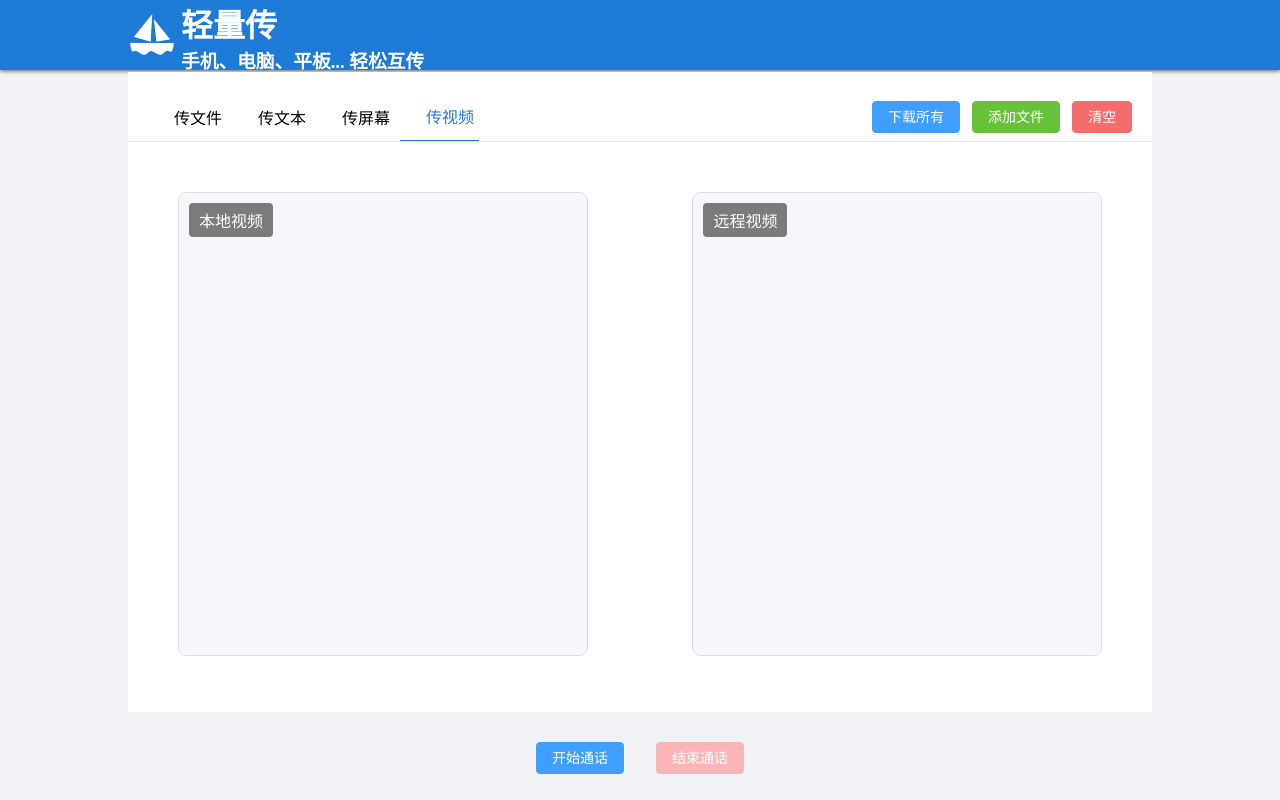
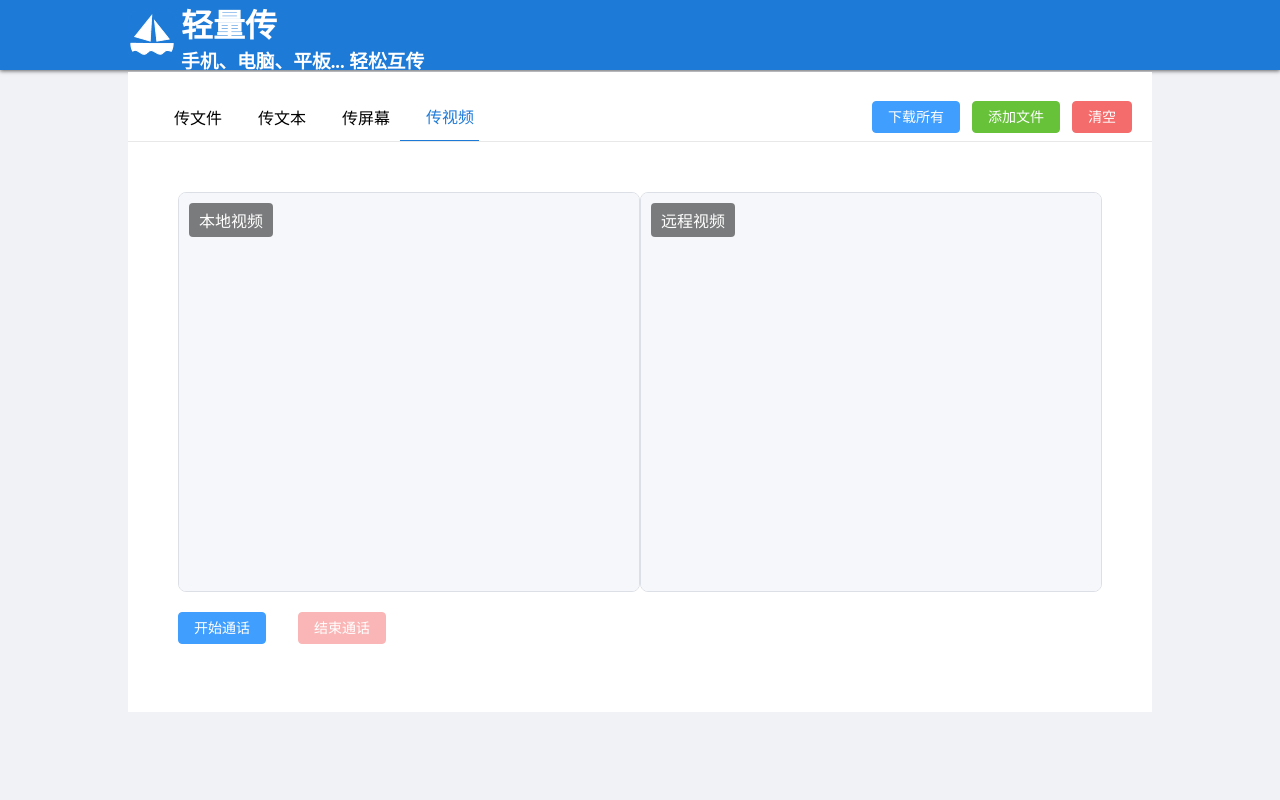
Before and after one commit to jeff-jayden/2025_bishe_webrtc_p2p, a Vue app: page / in a window 1280 px wide. Both pictures are taken after a click on the element "传视频". Built offline with nearby package versions, Linux system fonts and the light colour scheme; some icons are missing.

Commit message:
feat(main): 样式调整

```diff
--- a/src/components/transfile.vue
+++ b/src/components/transfile.vue
@@ -647,7 +647,7 @@ onMounted(() => {
             display: flex;
             justify-content: center;
             align-items: center;
-            padding: 5px 8px;
+            padding-left: 8px;
             .close {
               display: flex;
               justify-content: center;
--- a/src/components/transscreen.vue
+++ b/src/components/transscreen.vue
@@ -46,14 +46,18 @@ const startScreenShare = async () => {
 };
 
 const stopScreenShare = () => {
+  props.signaling.postMessage({ type: 'bye' });
+
   if (stream.value) {
     stream.value.getTracks().forEach((track) => track.stop());
     stream.value = null;
     localVideo.value.srcObject = null;
   }
-  if (props.pc) {
-    props.pc.close();
-    props.pc = null;
+
+  // 清除远程视频
+  if (remoteVideo.value && remoteVideo.value.srcObject) {
+    remoteVideo.value.srcObject.getTracks().forEach((track) => track.stop());
+    remoteVideo.value.srcObject = null;
   }
 };
 
@@ -61,6 +65,7 @@ defineExpose({
   stream,
   localVideo,
   remoteVideo,
+  stopScreenShare
 });
 
 onUnmounted(() => {
@@ -72,13 +77,14 @@ onUnmounted(() => {
 .transscreen-container {
   display: flex;
   align-items: center;
-  justify-content: center;
+  justify-content: space-around;
+  padding: 10px;
 }
 
 .local-video,
 .remote-video {
-  width: 200px;
-  height: 200px;
+  width: 600px;
+  height: 400px;
   border: 1px solid #ddd;
   border-radius: 4px;
 }
@@ -86,5 +92,6 @@ onUnmounted(() => {
 .control-buttons {
   display: flex;
   gap: 10px;
+  margin-left: 40px;
 }
 </style>
--- a/src/components/transvideo.vue
+++ b/src/components/transvideo.vue
@@ -107,8 +107,6 @@ defineExpose({
 
 <style scoped lang="less">
 .transvideo {
-  width: 100%;
-  height: 100%;
   display: flex;
   flex-direction: column;
 
@@ -119,8 +117,8 @@ defineExpose({
 
     .video_left,
     .video_right {
-      width: 40%;
-      height: 80%;
+      width: 600px;
+      height: 400px;
       position: relative;
       border: 1px solid #dcdfe6;
       border-radius: 8px;
@@ -138,8 +136,8 @@ defineExpose({
       }
 
       video {
-        width: 100%;
-        height: 100%;
+        width: 600px;
+        height: 400px;
         object-fit: cover;
         background-color: #f5f7fa;
       }
@@ -156,8 +154,8 @@ defineExpose({
 
   .controls {
     display: flex;
-    justify-content: center;
-    margin-top: 20px;
+    justify-content: flex-start;
+    margin: 20px 0 0 50px;
     gap: 20px;
   }
 }
--- a/src/pages/index.vue
+++ b/src/pages/index.vue
@@ -441,7 +441,12 @@ const hangup = () => {
     pc.value.close();
     pc.value = null;
   }
-  transvideoRef.value.endVideoCall();
+  if(activeTab.value === 'video' && transvideoRef.value) {
+    transvideoRef.value.endVideoCall();
+  }
+  if(activeTab.value === 'screen' && transscreenRef.value) {
+    transscreenRef.value.stopScreenShare();
+  }
 };
 
 onMounted(() => {
```
